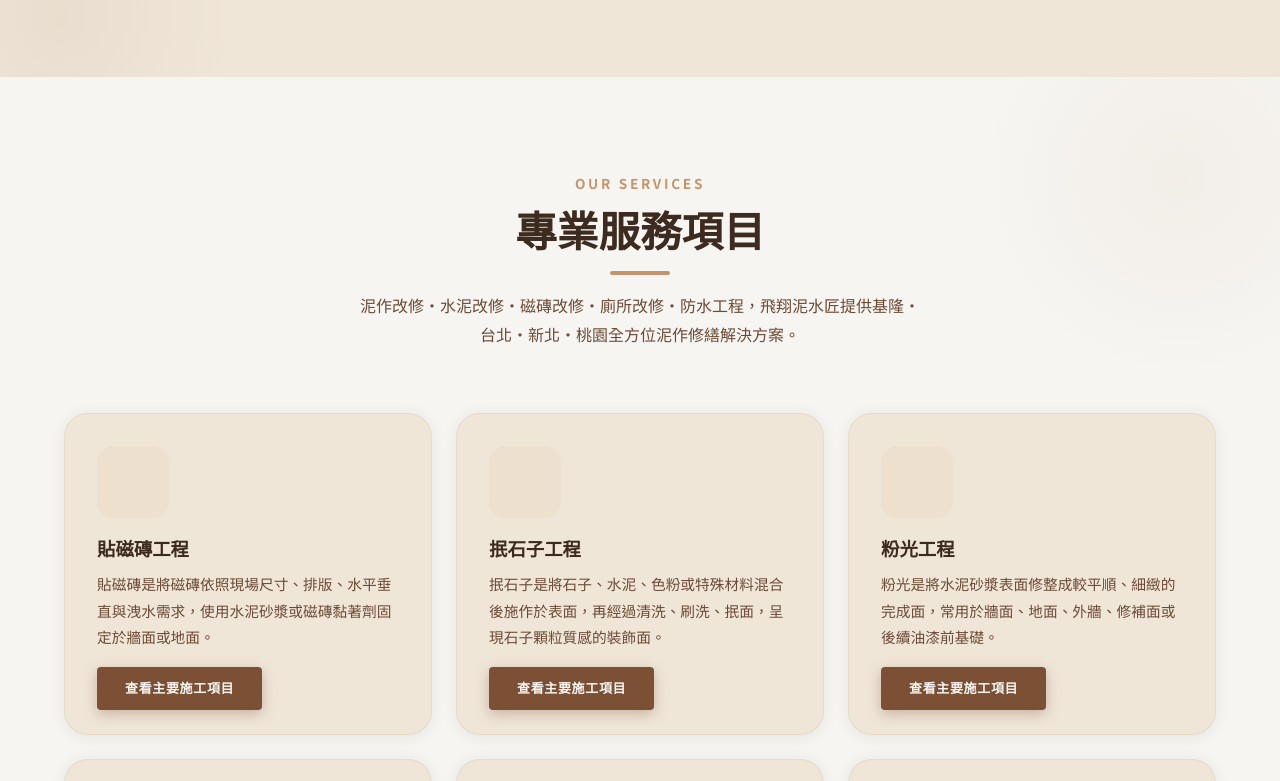
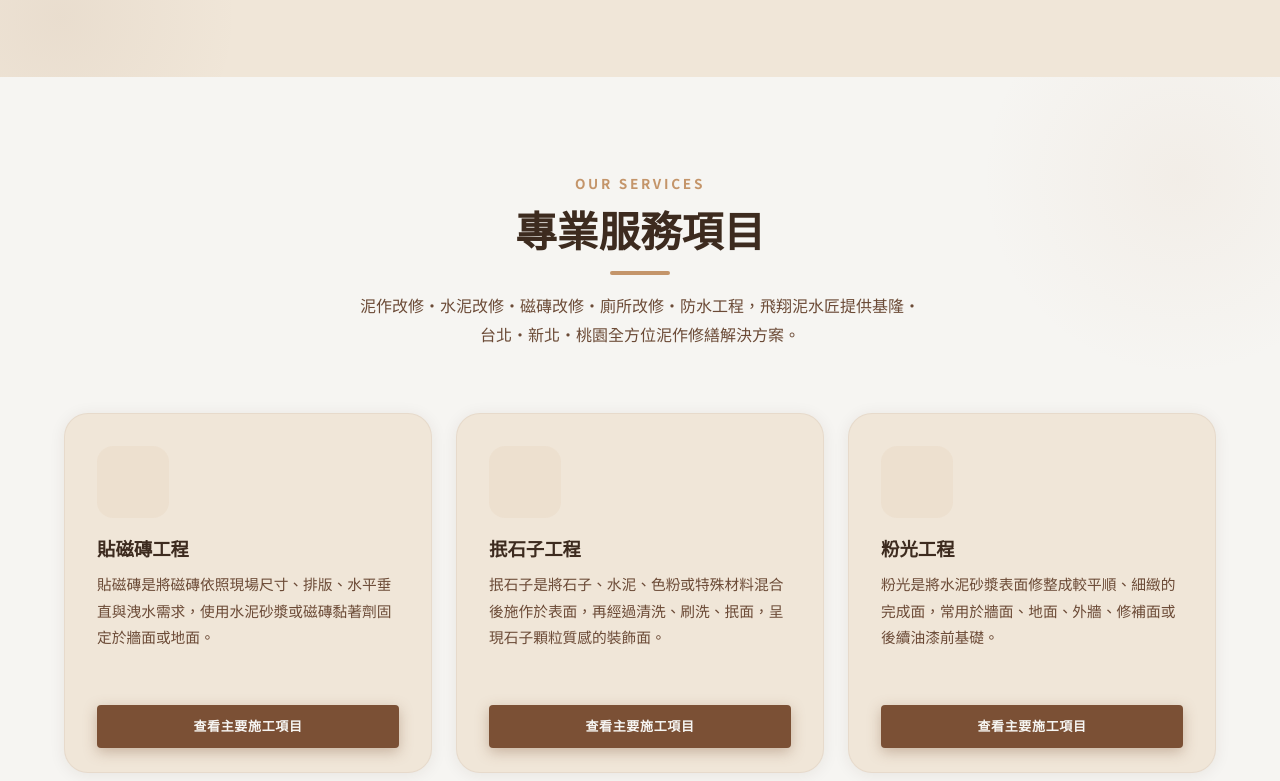
Before and after one commit to brian890804/Flying-Engineer, a React (Create React App) app: page / in a window 1280 px wide. Shown: the part 2000-2781 px from the top of the page. Built offline with nearby package versions, Linux system fonts and the light colour scheme; some icons are missing.

Commit message:
feat:layout modify

```diff
--- a/src/components/Services.tsx
+++ b/src/components/Services.tsx
@@ -247,10 +247,16 @@ const Services: React.FC = () => {
           {trail.map((style, index) => {
             const service = SERVICES[index];
             return (
-              <animated.div key={service.title} style={style}>
+              <animated.div
+                key={service.title}
+                style={{ ...style, height: "100%" }}
+              >
                 <Card
                   sx={{
+                    display: "flex",
+                    flexDirection: "column",
                     height: "100%",
+                    minHeight: { xs: 300, md: 360 },
                     borderRadius: 3,
                     overflow: "hidden",
                     cursor: "default",
@@ -262,7 +268,15 @@ const Services: React.FC = () => {
                     },
                   }}
                 >
-                  <CardContent sx={{ p: 4 }}>
+                  <CardContent
+                    sx={{
+                      p: 4,
+                      display: "flex",
+                      flexDirection: "column",
+                      flex: 1,
+                      justifyContent: "space-between",
+                    }}
+                  >
                     <Box
                       className="service-icon-wrapper"
                       sx={{
@@ -307,7 +321,7 @@ const Services: React.FC = () => {
                       variant="contained"
                       size="small"
                       sx={{
-                        mt: 2,
+                        mt: "auto",
                         backgroundColor: "#7B5035",
                         color: "#F6F5F2",
                         "&:hover": { backgroundColor: "#5e3f2f" },
```
